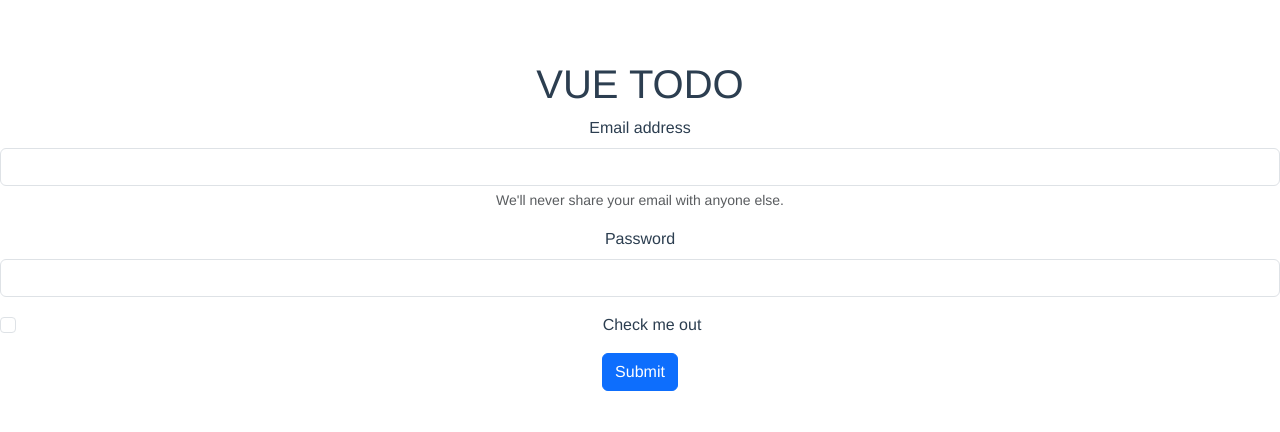
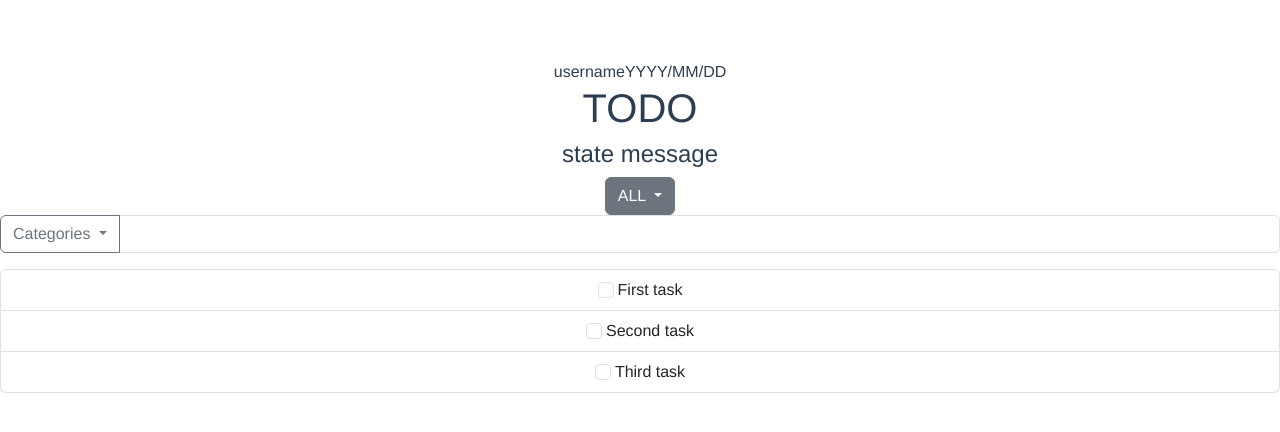
Before and after one commit to robinyeon/vue-todolist, a Vue app: page /list in a window 1280 px wide. Shown: the top 432 px of the page. Built offline with nearby package versions, Linux system fonts and the light colour scheme.

Commit message:
Feat: bootstrap layout

```diff
--- a/src/App.vue
+++ b/src/App.vue
@@ -1,13 +1,16 @@
 <template>
-  <Login />
+  <div>
+    <Header />
+    <router-view></router-view>
+  </div>
 </template>
 
 <script>
-import Login from "./components/Login.vue";
+import Header from "./components/Header.vue";
 export default {
   name: "App",
   components: {
-    Login,
+    Header,
   },
 };
 </script>
--- /dev/null
+++ b/src/components/Header.vue
@@ -0,0 +1,16 @@
+<template>
+  <div>
+    <span>username</span>
+    <span>YYYY/MM/DD</span>
+    <h1>TODO</h1>
+    <h4>state message</h4>
+  </div>
+</template>
+
+<script>
+export default {
+  name: "header",
+};
+</script>
+
+<style></style>
--- /dev/null
+++ b/src/components/List.vue
@@ -0,0 +1,96 @@
+<template>
+  <div>
+    <div class="dropdown">
+      <button
+        class="btn btn-secondary dropdown-toggle"
+        type="button"
+        data-bs-toggle="dropdown"
+        aria-expanded="false"
+      >
+        ALL
+      </button>
+      <ul class="dropdown-menu">
+        <li><a class="dropdown-item" href="#">DONE</a></li>
+        <li><a class="dropdown-item" href="#">SPORTS</a></li>
+        <li><a class="dropdown-item" href="#">JOB</a></li>
+        <li><a class="dropdown-item" href="#">STUDY</a></li>
+        <li><a class="dropdown-item" href="#">CHORE</a></li>
+        <li><a class="dropdown-item" href="#">HOBBY</a></li>
+        <li><a class="dropdown-item" href="#">CLUB</a></li>
+      </ul>
+    </div>
+
+    <div class="input-group mb-3">
+      <button
+        class="btn btn-outline-secondary dropdown-toggle"
+        type="button"
+        data-bs-toggle="dropdown"
+        aria-expanded="false"
+      >
+        Categories
+      </button>
+      <ul class="dropdown-menu">
+        <li><a class="dropdown-item" href="#">SPORTS</a></li>
+        <li><a class="dropdown-item" href="#">JOB</a></li>
+        <li><a class="dropdown-item" href="#">STUDY</a></li>
+        <li><a class="dropdown-item" href="#">CHORE</a></li>
+        <li><a class="dropdown-item" href="#">HOBBY</a></li>
+        <li><a class="dropdown-item" href="#">CLUB</a></li>
+      </ul>
+      <input
+        type="text"
+        class="form-control"
+        aria-label="Text input with dropdown button"
+      />
+    </div>
+    <ul class="list-group">
+      <li class="list-group-item">
+        <input
+          class="form-check-input me-1"
+          type="checkbox"
+          value=""
+          id="firstCheckboxStretched"
+        />
+        <label
+          class="form-check-label stretched-link"
+          for="firstCheckboxStretched"
+          >First task</label
+        >
+      </li>
+      <li class="list-group-item">
+        <input
+          class="form-check-input me-1"
+          type="checkbox"
+          value=""
+          id="secondCheckboxStretched"
+        />
+        <label
+          class="form-check-label stretched-link"
+          for="secondCheckboxStretched"
+          >Second task</label
+        >
+      </li>
+      <li class="list-group-item">
+        <input
+          class="form-check-input me-1"
+          type="checkbox"
+          value=""
+          id="thirdCheckboxStretched"
+        />
+        <label
+          class="form-check-label stretched-link"
+          for="thirdCheckboxStretched"
+          >Third task</label
+        >
+      </li>
+    </ul>
+  </div>
+</template>
+
+<script>
+export default {
+  name: "list",
+};
+</script>
+
+<style></style>
--- a/src/components/Login.vue
+++ b/src/components/Login.vue
@@ -1,28 +1,34 @@
 <template>
-  <h1>VUE TODO</h1>
+  <div>
     <form>
       <div class="mb-3">
-      <label for="exampleInputEmail1" class="form-label">Email address</label>
+        <label for="exampleInputPassword1" class="form-label">Email</label>
         <input
-        type="email"
+          type="password"
           class="form-control"
-        id="exampleInputEmail1"
-        aria-describedby="emailHelp"
+          id="exampleInputPassword1"
         />
-      <div id="emailHelp" class="form-text">
-        We'll never share your email with anyone else.
-      </div>
       </div>
       <div class="mb-3">
         <label for="exampleInputPassword1" class="form-label">Password</label>
-      <input type="password" class="form-control" id="exampleInputPassword1" />
+        <input
+          type="password"
+          class="form-control"
+          id="exampleInputPassword1"
+        />
       </div>
+
       <div class="mb-3 form-check">
         <input type="checkbox" class="form-check-input" id="exampleCheck1" />
-      <label class="form-check-label" for="exampleCheck1">Check me out</label>
       </div>
-    <button type="submit" class="btn btn-primary">Submit</button>
+
+      <button type="submit" class="btn btn-primary">Login</button>
+      <p>
+        Don't have account? 👉
+        <router-link to="/register">Register</router-link>
+      </p>
     </form>
+  </div>
 </template>
 
 <script>
--- /dev/null
+++ b/src/components/Register.vue
@@ -0,0 +1,54 @@
+<template>
+  <div>
+    <div class="input-group mb-3">
+      <span class="input-group-text" id="inputGroup-sizing-default">Email</span>
+      <input
+        type="text"
+        class="form-control"
+        aria-label="Sizing example input"
+        aria-describedby="inputGroup-sizing-default"
+      />
+    </div>
+    <div class="input-group mb-3">
+      <span class="input-group-text" id="inputGroup-sizing-default"
+        >Password</span
+      >
+      <input
+        type="text"
+        class="form-control"
+        aria-label="Sizing example input"
+        aria-describedby="inputGroup-sizing-default"
+      />
+    </div>
+    <div class="input-group mb-3">
+      <span class="input-group-text" id="inputGroup-sizing-default"
+        >Password Confirmation</span
+      >
+      <input
+        type="text"
+        class="form-control"
+        aria-label="Sizing example input"
+        aria-describedby="inputGroup-sizing-default"
+      />
+    </div>
+    <div class="input-group mb-3">
+      <span class="input-group-text" id="inputGroup-sizing-default"
+        >Username</span
+      >
+      <input
+        type="text"
+        class="form-control"
+        aria-label="Sizing example input"
+        aria-describedby="inputGroup-sizing-default"
+      />
+    </div>
+  </div>
+</template>
+
+<script>
+export default {
+  name: "register",
+};
+</script>
+
+<style></style>
--- a/src/main.js
+++ b/src/main.js
@@ -2,5 +2,6 @@ import { createApp } from "vue";
 import App from "./App.vue";
 import "bootstrap";
 import "bootstrap/dist/css/bootstrap.min.css";
+import router from "./router";
 
-createApp(App).mount("#app");
+createApp(App).use(router).mount("#app");
```
Also changed, not shown: src/router.js (+10 -0 lines). Lines whose indentation alone changed are shown as unchanged.
